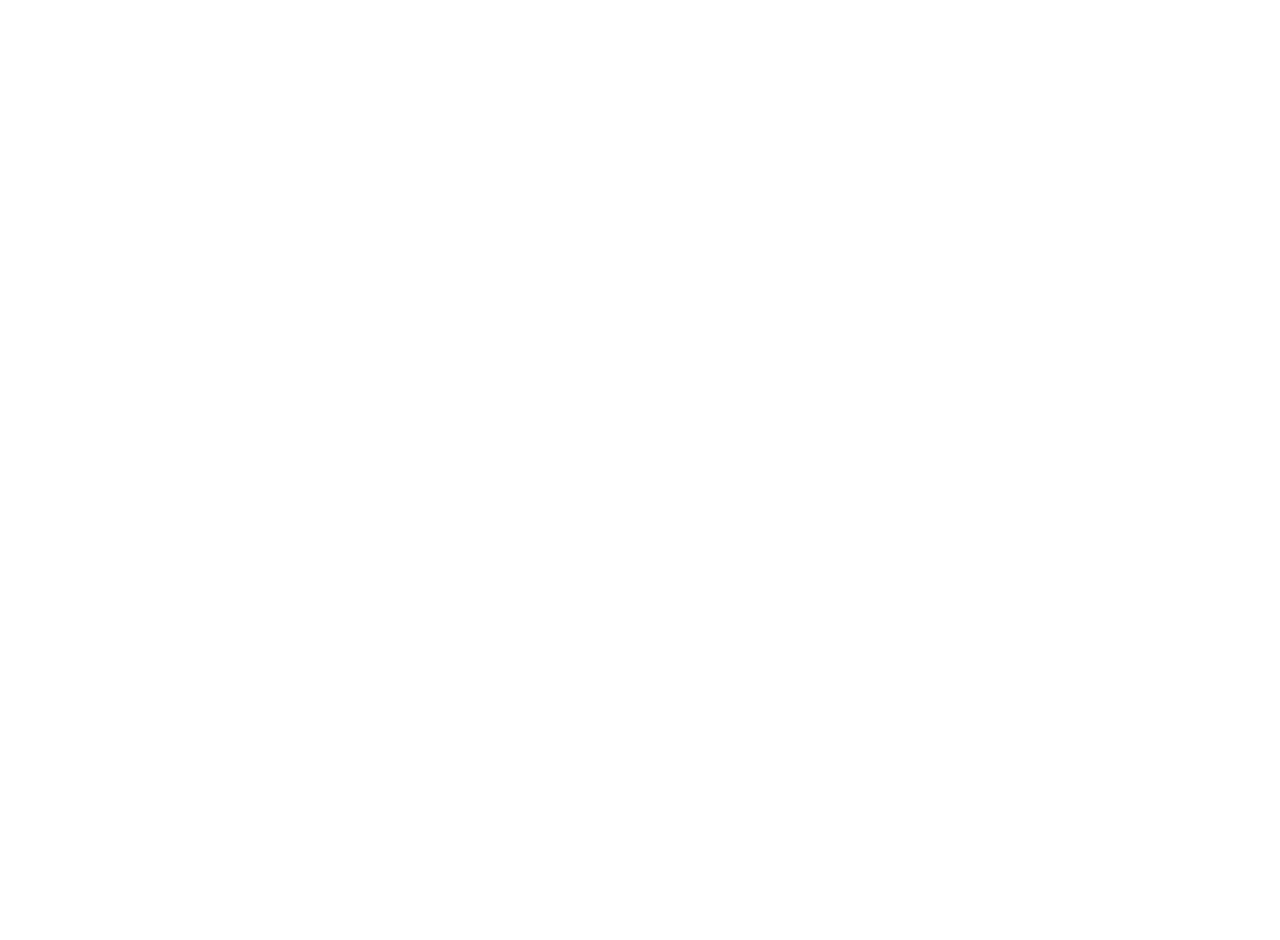
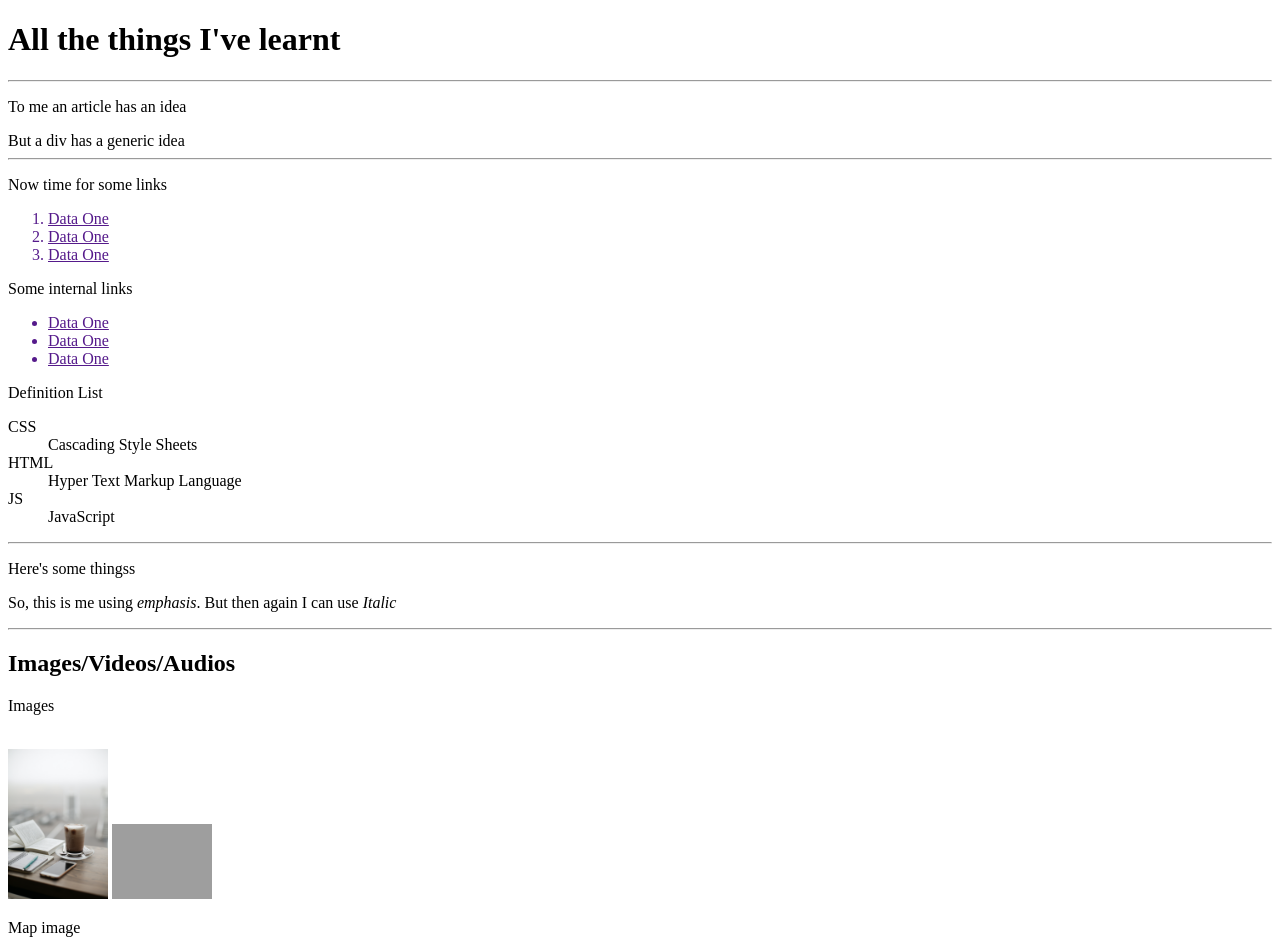
Before and after one commit to Zainap16/Assignment-1---CodeGirls, a plain HTML site: page index.html in a window 1280 px wide. Before the commit the page ends 800 px from the top, so only its background shows below. Drawn offline with Linux system fonts and the light colour scheme; grey boxes are pictures that could not be loaded.

Commit message:
still busy

```diff
--- a/index.html
+++ b/index.html
@@ -1,11 +1,81 @@
 <!DOCTYPE html>
 <html lang="en">
-<head>
-    <meta charset="UTF-8">
-    <meta name="viewport" content="width=device-width, initial-scale=1.0">
+  <head>
+    <meta charset="UTF-8" />
+    <meta name="viewport" content="width=device-width, initial-scale=1.0" />
+    <base href="Images/" />
     <title>Assigemnt 1</title>
-</head>
-<body>
+  </head>
+  <body>
+    <header><h1>All the things I've learnt</h1></header>
+    <hr />
+    <main>
+      <article>
+        <p>To me an article has an idea</p>
+      </article>
+      <div>But a div has a generic idea</div>
+      <hr />
+      <article>
+        <p>Now time for some links</p>
+        <ol>
+          <a href=""><li>Data One</li></a>
+          <a href=""><li>Data One</li></a>
+          <a href=""><li>Data One</li></a>
+        </ol>
+      </article>
+      <article>
+        <p>Some internal links</p>
+        <ul>
+          <a href=""><li>Data One</li></a>
+          <a href=""><li>Data One</li></a>
+          <a href=""><li>Data One</li></a>
+        </ul>
+      </article>
+      <section>
+        <p>Definition List</p>
+        <dl>
+          <dt>CSS</dt>
+          <dd>Cascading Style Sheets</dd>
+          <dt>HTML</dt>
+          <dd>Hyper Text Markup Language</dd>
+          <dt>JS</dt>
+          <dd>JavaScript</dd>
+        </dl>
+      </section>
+      <hr />
+      <article>
+        <p>Here's some thingss</p>
+        <p>
+          So, this is me using <em>emphasis</em>. But then again I can use
+          <i>Italic</i>
+        </p>
+      </article>
+      <hr />
+      <article>
+        <h2>Images/Videos/Audios</h2>
 
-</body>
+        <section>
+          <p>Images</p>
+          <br />
+          <img src="coffee-1.jpg" alt="coffee image" width="100px" />
+
+          <a href="#"><img src="code-1.jpg" alt="code" width="100px" /></a>
+        </section>
+
+        <section>
+          <p>Map image</p>
+          <map name="choice">
+            <area
+              target="_blank"
+              alt=""
+              title=""
+              href=""
+              coords="407,3328,2468,6150"
+              shape="rect"
+            />
+          </map>
+        </section>
+      </article>
+    </main>
+  </body>
 </html>
```
Also changed, not shown: Images/coffee-1.jpg (added), Images/decision.jpg (added), 1 other file.
